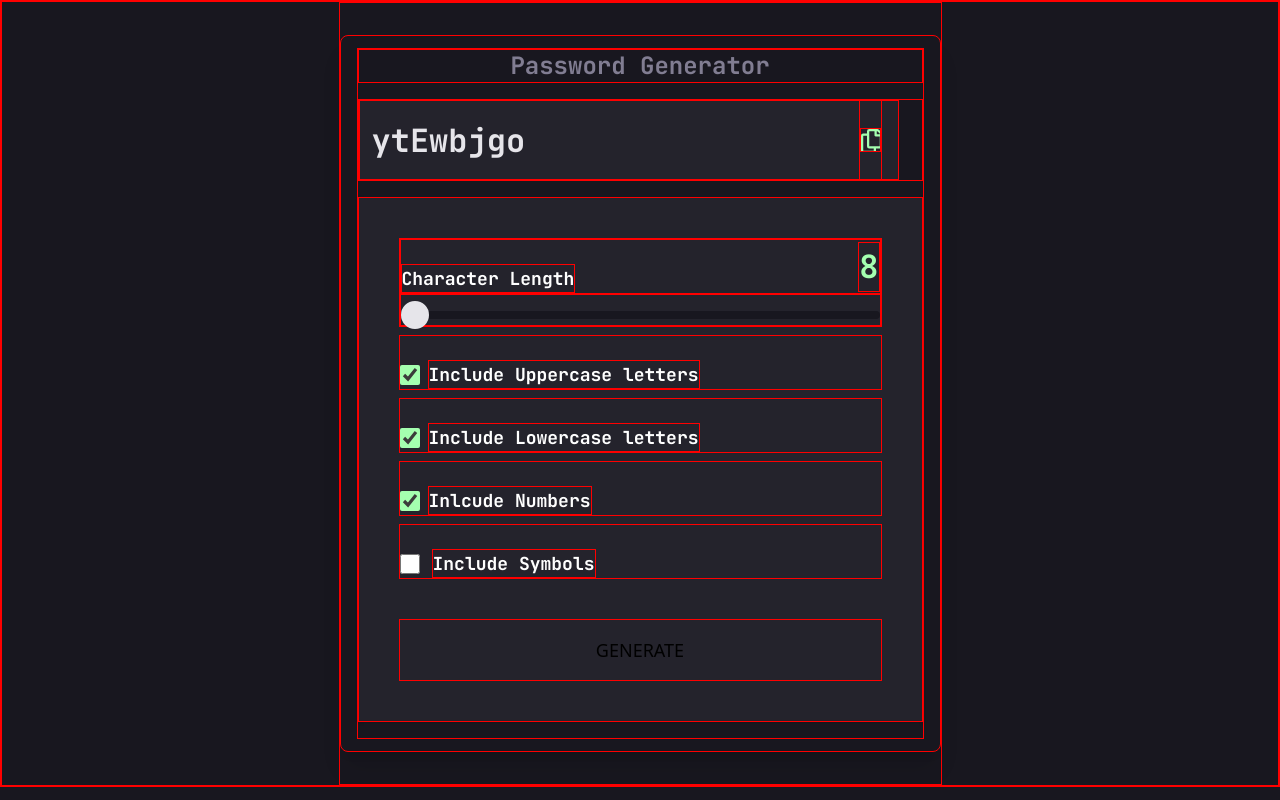
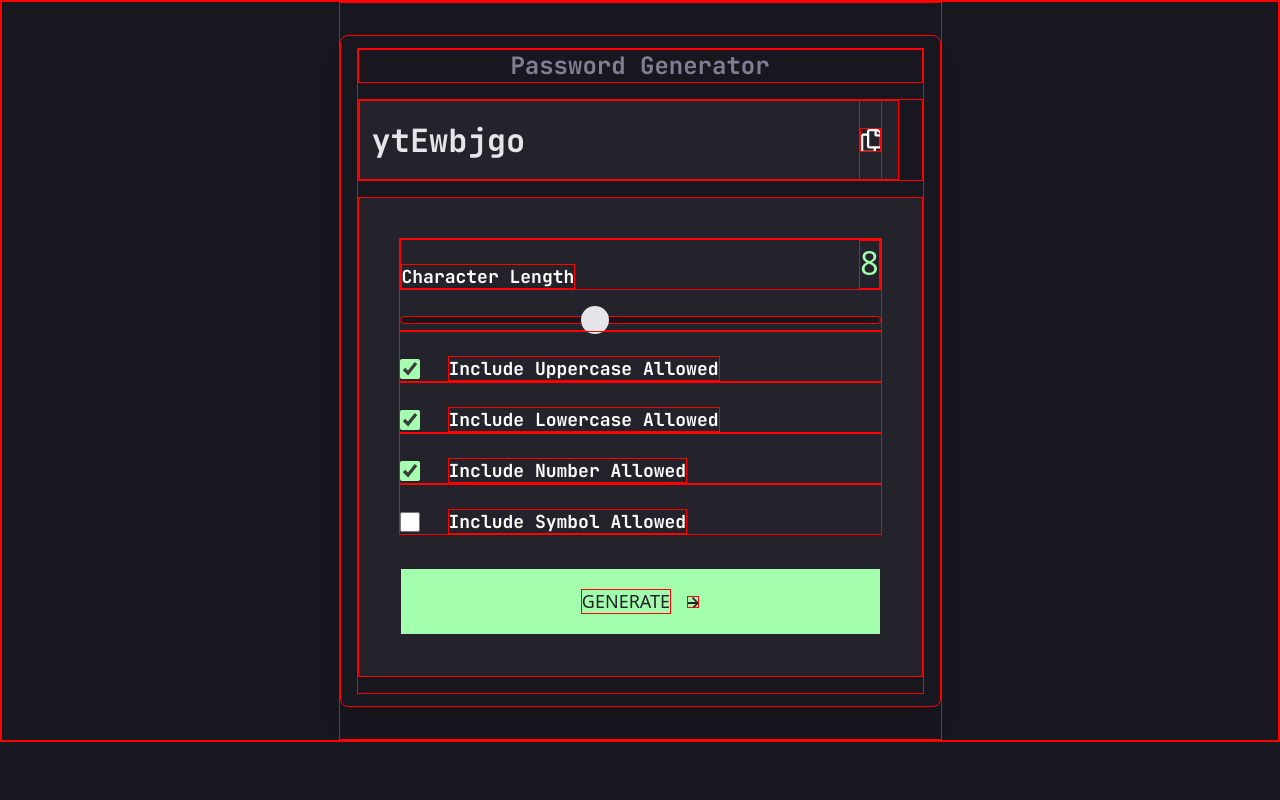
Before and after one commit to Faraz-mobin17/password-generator, a React (Vite) app: page / in a window 1280 px wide. Built offline with nearby package versions, Linux system fonts and the light colour scheme.

Commit message:
optimized code

```diff
--- a/src/components/Card.jsx
+++ b/src/components/Card.jsx
@@ -1,6 +1,10 @@
 import React from "react";
 import { useState, useCallback, useEffect, useRef } from "react";
-import ArrowRight from "../assets/images/icon-arrow-right.svg";
+import ArrowRight from "../assets/images/icon-arrow-right";
+import CheckBox from "./CheckBox";
+import IconCopy from "../assets/images/icon-copy";
+import Slider from "./Slider";
+
 export default function Card() {
   const [length, setLength] = useState(8);
   const [password, setPassword] = useState("");
@@ -8,6 +12,32 @@ export default function Card() {
   const [uppercaseAllowed, setUpperCaseAllowed] = useState(true);
   const [lowercaseAllowed, setLowerCaseAllowed] = useState(true);
   const [symbolAllowed, setSymbolAllowed] = useState(false);
+  const checkboxes = [
+    {
+      id: "uppercaseAllowed",
+      checked: uppercaseAllowed,
+      setValue: setUpperCaseAllowed,
+      label: "Include Uppercase Allowed",
+    },
+    {
+      id: "lowercaseAllowed",
+      checked: lowercaseAllowed,
+      setValue: setLowerCaseAllowed,
+      label: "Include Lowercase Allowed",
+    },
+    {
+      id: "numberAllowed",
+      checked: numberAllowed,
+      setValue: setNumberAllowed,
+      label: "Include Number Allowed",
+    },
+    {
+      id: "symbolAllowed",
+      checked: symbolAllowed,
+      setValue: setSymbolAllowed,
+      label: "Include Symbol Allowed",
+    },
+  ];
 
   const passwordRef = useRef(null);
 
@@ -83,87 +113,27 @@ export default function Card() {
           className="cursor-pointer flex items-center relative -left-10 w-fit h-[80px] bg-[#24232c]"
           onClick={copyPass}
         >
-          <svg width="21" height="24" xmlns="http://www.w3.org/2000/svg">
-            <path
-              d="M20.341 3.091 17.909.659A2.25 2.25 0 0 0 16.319 0H8.25A2.25 2.25 0 0 0 6 2.25V4.5H2.25A2.25 2.25 0 0 0 0 6.75v15A2.25 2.25 0 0 0 2.25 24h10.5A2.25 2.25 0 0 0 15 21.75V19.5h3.75A2.25 2.25 0 0 0 21 17.25V4.682a2.25 2.25 0 0 0-.659-1.591ZM12.469 21.75H2.53a.281.281 0 0 1-.281-.281V7.03a.281.281 0 0 1 .281-.281H6v10.5a2.25 2.25 0 0 0 2.25 2.25h4.5v1.969a.282.282 0 0 1-.281.281Zm6-4.5H8.53a.281.281 0 0 1-.281-.281V2.53a.281.281 0 0 1 .281-.281H13.5v4.125c0 .621.504 1.125 1.125 1.125h4.125v9.469a.282.282 0 0 1-.281.281Zm.281-12h-3v-3h.451c.075 0 .147.03.2.082L18.667 4.6a.283.283 0 0 1 .082.199v.451Z"
-              fill="#A4FFAF"
-            />
-          </svg>
+          <IconCopy />
         </div>
       </div>
       <div className="flex flex-col shadow  overflow-hidden mb-4 p-10 mt-4 text-white bg-[#24232C] justify-center">
-        <div className="flex items-center flex-col  gap-x-1 ">
-          <div className="w-full flex justify-between items-center align-middle">
-            <label htmlFor="slider" className="text-white">
-              Character Length
-            </label>
-            <div className="length">{length}</div>
-          </div>
-          <div className="w-full">
-            <input
-              type="range"
-              min="8"
-              max="20"
-              step="1"
-              value={length}
-              className="cursor-pointer w-full outline-none mt-4 border-none "
-              id="slider"
-              onChange={(e) => setLength(e.target.value)}
-            />
-          </div>
-        </div>
-
-        <div className="flex items-center gap-x-1 mt-2">
-          <input
-            type="checkbox"
-            defaultChecked={uppercaseAllowed}
-            id="uppercaseAllowed"
-            onChange={() => setUpperCaseAllowed((prev) => !prev)}
+        <Slider id="Character Length" value={length} setValue={setLength} />
+        {checkboxes.map(({ id, checked, setValue, label }) => (
+          <CheckBox
+            key={id}
+            id={id}
+            checked={checked}
+            setValue={setValue}
+            label={label}
           />
-          <label htmlFor="uppercaseAllowed" className="text-white">
-            Include Uppercase letters
-          </label>
-        </div>
-        <div className="flex items-center gap-x-1 mt-2">
-          <input
-            type="checkbox"
-            defaultChecked={lowercaseAllowed}
-            id="lowercaseAllowed"
-            onChange={() => setLowerCaseAllowed((prev) => !prev)}
-          />
-          <label htmlFor="lowercaseAllowed" className="text-white">
-            Include Lowercase letters
-          </label>
-        </div>
-        <div className="flex items-center gap-x-1 mt-2">
-          <input
-            type="checkbox"
-            defaultChecked={numberAllowed}
-            id="numberInput"
-            onChange={() => setNumberAllowed((prev) => !prev)}
-          />
-          <label htmlFor="numberInput" className="text-white">
-            Inlcude Numbers
-          </label>
-        </div>
-        <div className="flex items-center gap-x-2 mt-2">
-          <input
-            type="checkbox"
-            defaultChecked={symbolAllowed}
-            id="characterAllowed"
-            onChange={() => setSymbolAllowed((prev) => !prev)}
-          />
-          <label htmlFor="characterAllowed" className="text-white">
-            Include Symbols
-          </label>
-        </div>
+        ))}
         <button
           type="button"
-          className="p-4 bg-green mt-10 text-lg  text-[#000] hover:bg-transparent"
+          className=" bg-neon-green text-dark-grey text-base sm:text-body  py-[1.125rem] sm:py-5 w-full flex justify-center items-center gap-4 border-2 box-border border-dark-grey hover:bg-dark-grey hover:text-neon-green hover:border-neon-green mt-[32px]"
           onClick={generatePassword}
         >
-          GENERATE
-          {/* <img src={ArrowRight} alt="arrow right" /> */}
+          <span>GENERATE</span>
+          <ArrowRight className="text-inherit" />
         </button>
       </div>
     </div>
```
